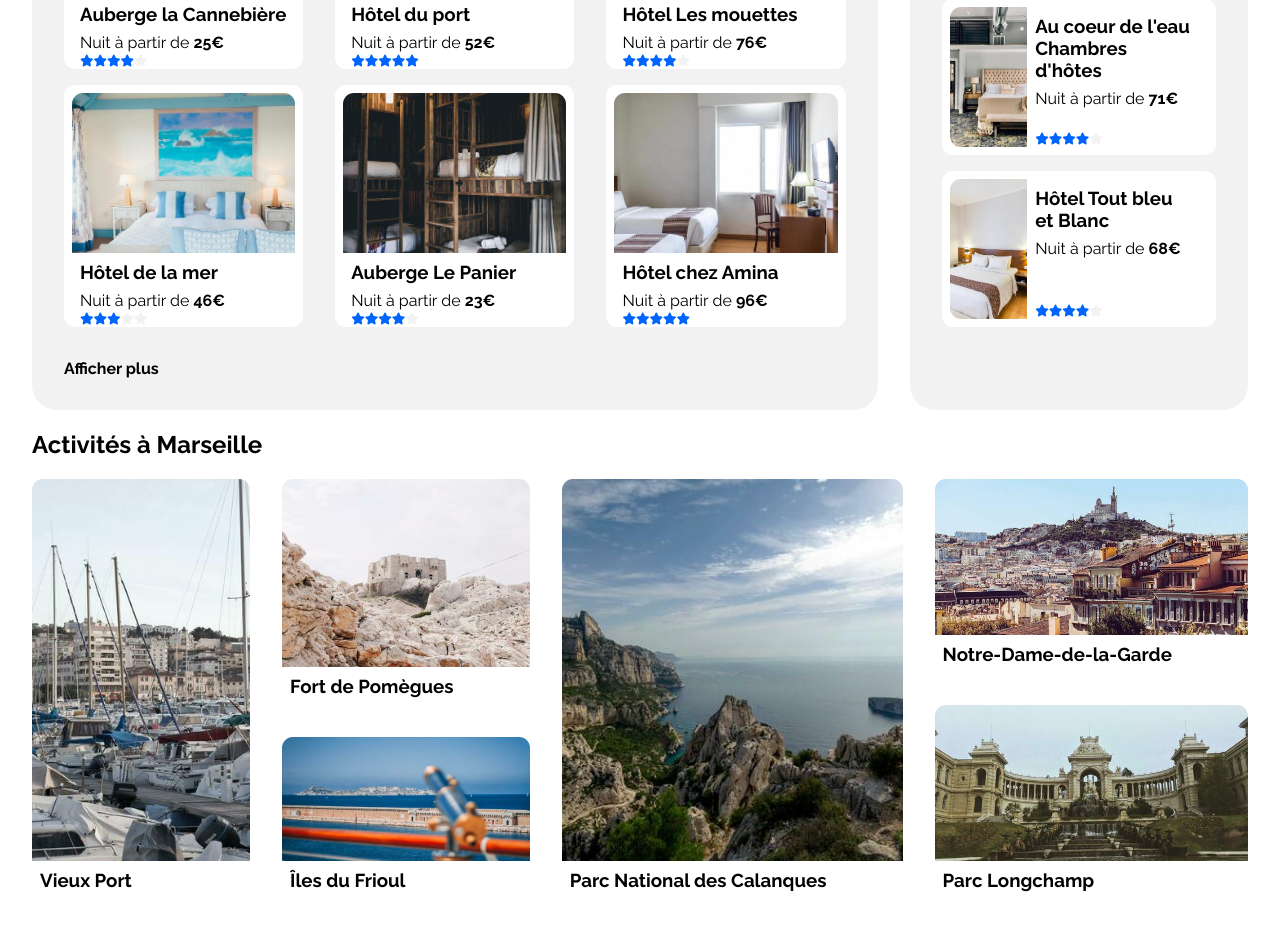
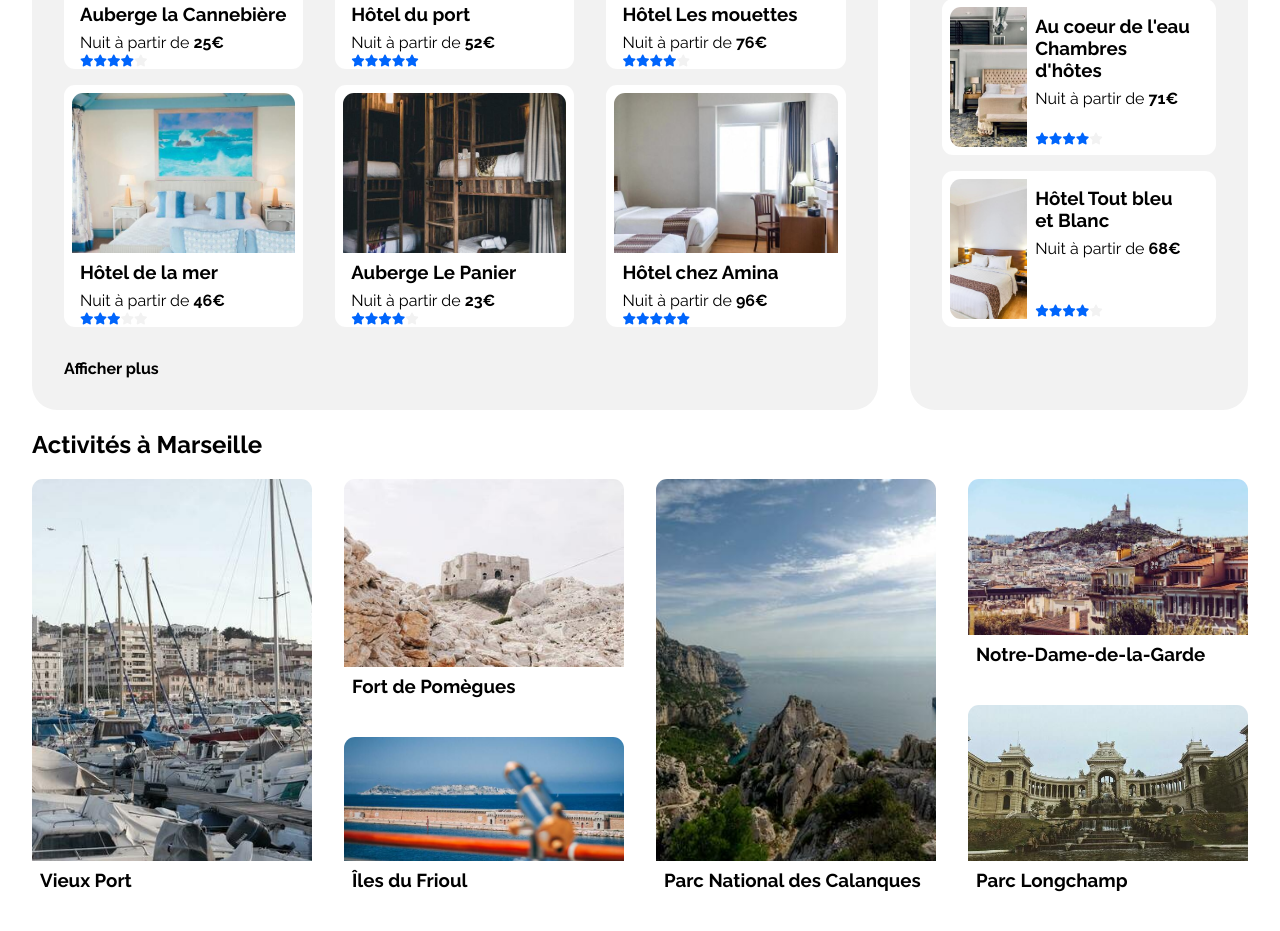
Before and after one commit to codbear/DouglasMeunier_2_04112020, a plain HTML site: page index.html in a window 1280 px wide. Shown: the part 667-1598 px from the top of the page. Drawn offline with Linux system fonts and the light colour scheme.

Commit message:
refactor(MasonryDeck): improve card sizing management

```diff
--- a/assets/styles/style.css
+++ b/assets/styles/style.css
@@ -261,7 +261,7 @@ a:active, a:hover {
 
 .cards-collection-masonry {
     display: grid;
-    grid-auto-columns: auto;
+    grid-auto-columns: 1fr;
     grid-auto-flow: column;
     grid-template-rows: 130px 0 0 0 0 130px;
     gap: var(--spacing-3);
@@ -340,28 +340,20 @@ a:active, a:hover {
     padding: 0;
 }
 
-.cards-collection-masonry .card:nth-child(1) {
-    grid-row: 1 / 7;
+.masonry-full {
+    grid-row: span 6;
 }
 
-.cards-collection-masonry .card:nth-child(2) {
-    grid-row: 1 / 5;
+.masonry-half {
+    grid-row: span 3;
 }
 
-.cards-collection-masonry .card:nth-child(3) {
-    grid-row: 5 / 7;
+.masonry-taller {
+    grid-row: span 4;
 }
 
-.cards-collection-masonry .card:nth-child(4) {
-    grid-row: 1 / 7;
-}
-
-.cards-collection-masonry .card:nth-child(5) {
-    grid-row: 1 / 4;
-}
-
-.cards-collection-masonry .card:nth-child(6) {
-    grid-row: 4 / 7;
+.masonry-smaller {
+    grid-row: span 2;
 }
 
 .card-image {
--- a/index.html
+++ b/index.html
@@ -237,7 +237,7 @@
         <section id="activities">
             <h2>Activités à Marseille</h2>
             <div class="cards-collection-masonry">
-                <article class="card lodging-card">
+                <article class="card lodging-card masonry-full">
                     <img
                             src="assets/img/activities/reno-laithienne-QUgJhdY5Fyk-unsplash.jpg"
                             alt="Vieux Port"
@@ -247,7 +247,7 @@
                         <h3 class="card-title">Vieux Port</h3>
                     </div>
                 </article>
-                <article class="card lodging-card">
+                <article class="card lodging-card masonry-taller">
                     <img
                             src="assets/img/activities/paul-hermann-QFTrLdQIRhI-unsplash.jpg"
                             alt="Fort de Pomègues"
@@ -257,7 +257,7 @@
                         <h3 class="card-title">Fort de Pomègues</h3>
                     </div>
                 </article>
-                <article class="card lodging-card">
+                <article class="card lodging-card masonry-smaller">
                     <img
                             src="assets/img/activities/kevin-hikari-rV_Qd1l-VXg-unsplash.jpg"
                             alt="Îles du Frioul"
@@ -267,7 +267,7 @@
                         <h3 class="card-title">Îles du Frioul</h3>
                     </div>
                 </article>
-                <article class="card lodging-card">
+                <article class="card lodging-card masonry-full">
                     <img
                             src="assets/img/activities/kilyan-sockalingum-NR8-cBCN3aI-unsplash.jpg"
                             alt="Parc National des Calanques"
@@ -277,7 +277,7 @@
                         <h3 class="card-title">Parc National des Calanques</h3>
                     </div>
                 </article>
-                <article class="card lodging-card">
+                <article class="card lodging-card masonry-half">
                     <img
                             src="assets/img/activities/florian-wehde-xW9e8gdotxI-unsplash.jpg"
                             alt="Notre-Dame-de-la-Garde"
@@ -287,7 +287,7 @@
                         <h3 class="card-title">Notre-Dame-de-la-Garde</h3>
                     </div>
                 </article>
-                <article class="card lodging-card">
+                <article class="card lodging-card masonry-half">
                     <img
                             src="assets/img/activities/lena-paulin-wH2-EJoDcV0-unsplash.jpg"
                             alt="Parc Longchamp"
```
